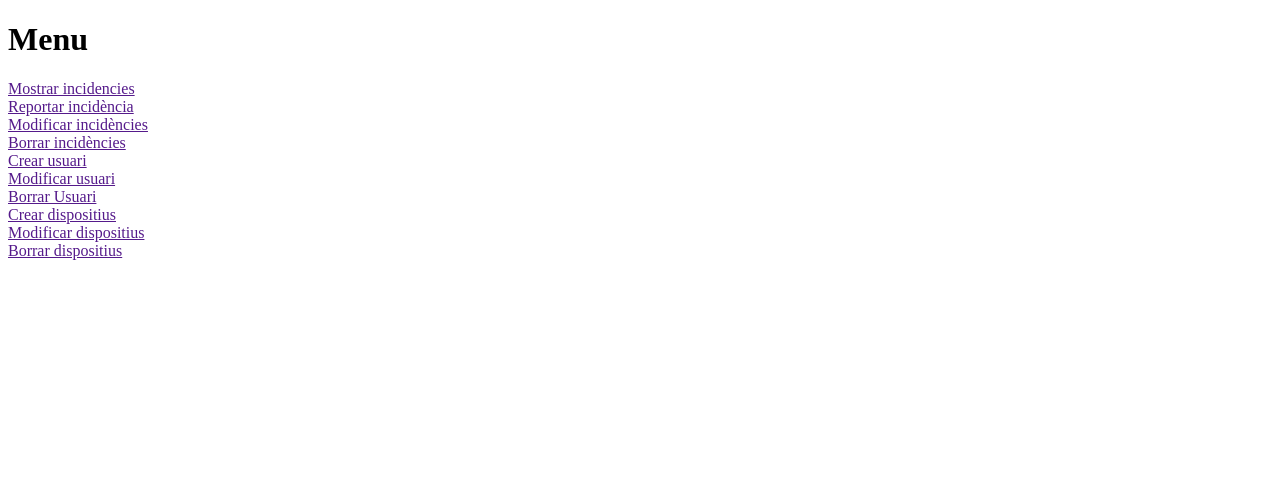
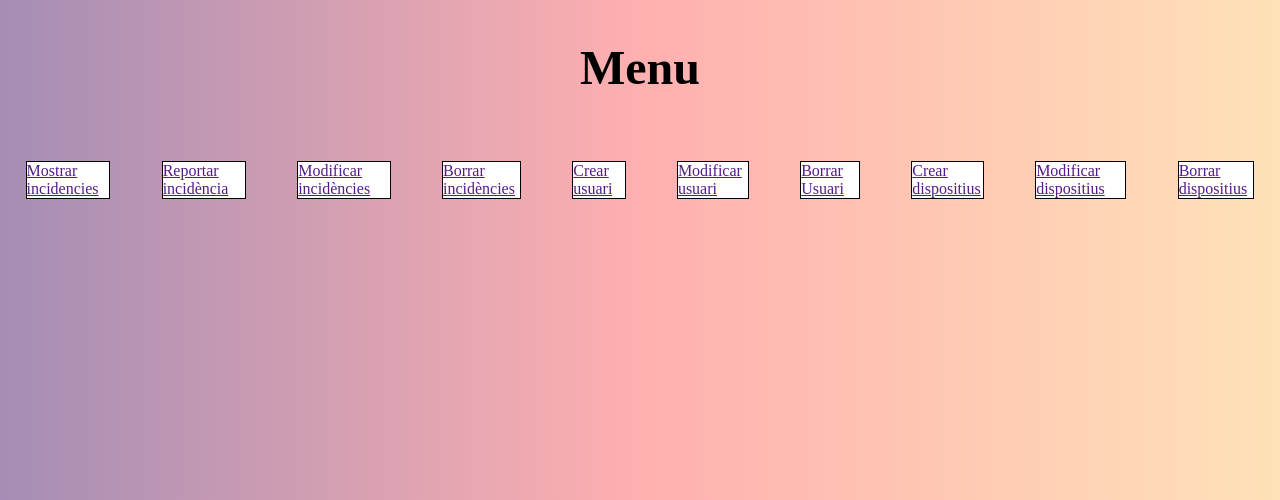
Before and after one commit to Jalvaviel/Gestio_incidencies, a PHP site: page /php/menu.php in a window 1280 px wide. Shown: the top 500 px of the page. Run offline with PHP 8.4, Linux system fonts and the light colour scheme; the visitor is signed in with stand-in values (Sample User, id 1).

Commit message:
he tocado algo del css

```diff
--- a/css/style.css
+++ b/css/style.css
@@ -40,3 +40,18 @@ body footer {
     width: 100%;
     text-align: end;
 }
+
+nav
+{
+    display: flex;
+    justify-content: center;
+}
+nav div
+{
+    border: 1px black;
+    border-style: solid;
+    background-color: white;
+    margin: 2%;
+    justify-content: center;
+    display: flex;
+}
--- a/php/menu.php
+++ b/php/menu.php
@@ -1,4 +1,3 @@
-<!DOCTYPE html>
 <?php
 include "../library/helpers.php";
 SESSION_START();
@@ -10,9 +9,12 @@ else
 {
     $rol = $_SESSION["role"];
 ?>
-<html>
+<!DOCTYPE html>
+<html lang="en">
     <head>
-        <link rel="stylesheet" src="../css/style.css">
+        <meta charset="UTF-8">
+        <title>Menu</title>
+        <link rel="stylesheet" href="../css/style.css">
     </head>
     <body>
         <header>
```
